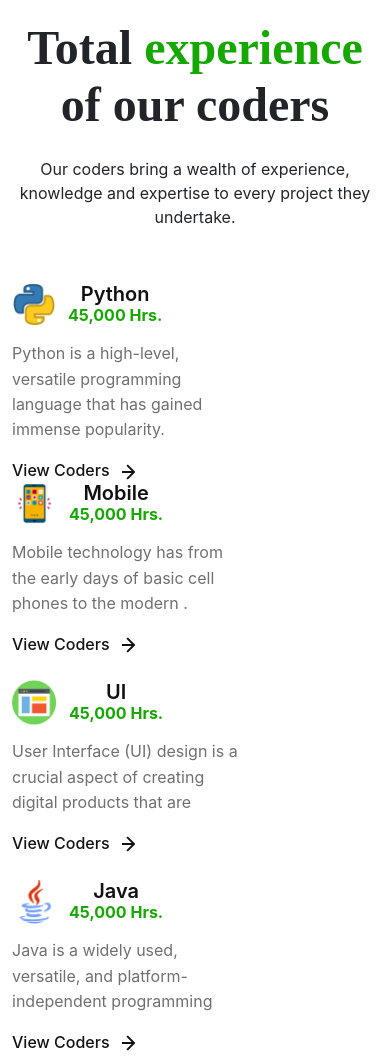
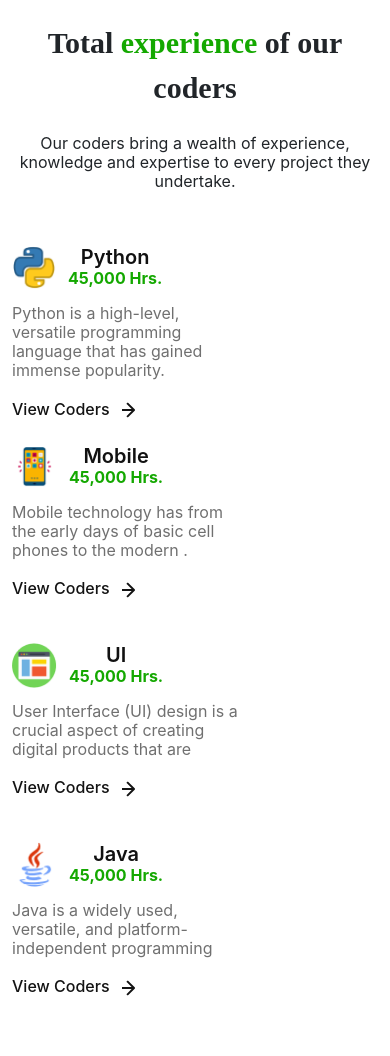
Before and after one commit to nupurbishnoi549/coder, a plain HTML site: page index.html in a window 390 px wide. Shown: the top 1056 px of the page. Drawn offline with nearby package versions, Linux system fonts and the light colour scheme.

Commit message:
add line height

```diff
--- a/assets/css/style.css
+++ b/assets/css/style.css
@@ -1,22 +1,24 @@
-.top-heading{
+.top-heading {
     font-family: Outfit;
     font-size: 48px;
     font-weight: 600;
-        line-height: 56.64px;
+    line-height: 150%;
     text-align: center;
     max-width: 565px;
     margin: auto;
     padding-top: 20px;
 }
-.top-para{
+
+.top-para {
     font-family: Inter;
     font-size: 16px;
     font-weight: 400;
-        line-height: 24px;
+    line-height: 120%;
     text-align: center;
     padding-top: 24px;
     padding-bottom: 37px;
 }
+
 .box-heading {
     font-family: Inter;
     font-size: 20px;
@@ -31,7 +33,7 @@
     font-family: Inter;
     font-size: 16px;
     font-weight: 700;
-    line-height: 19.2px;
+    line-height: 120%;
     text-align: center;
     color: #14A800;
 }
@@ -46,7 +48,7 @@
     font-family: Inter;
     font-size: 16px;
     font-weight: 400;
-    line-height: 25.12px;
+    line-height: 120%;
     text-align: left;
     color: #707070;
     max-width: 227px;
@@ -56,7 +58,7 @@
     font-family: Inter;
     font-size: 16px;
     font-weight: 500;
-    line-height: 24px;
+    line-height: 120%;
     text-align: center;
     color: #131313;
     text-decoration: none;
@@ -75,11 +77,17 @@
 .max-w {
     max-width: 1140px !important;
 }
-@media(max-width:576px){
-    .box{
+
+@media(max-width:576px) {
+    .box {
         margin-bottom: 25px;
     }
+
+    .top-heading {
+        font-size: 30px;
     }
+}
+
 @media(max-width:768px) {
     .box {
         margin-bottom: 25px;
```
Lines whose indentation alone changed are shown as unchanged.
